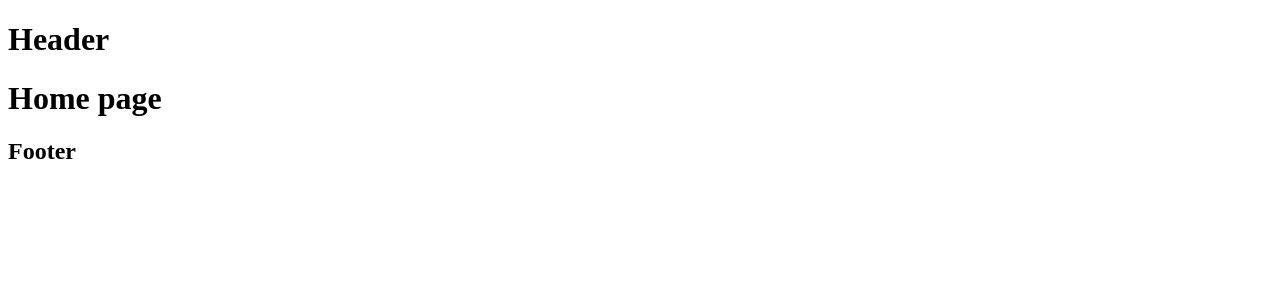
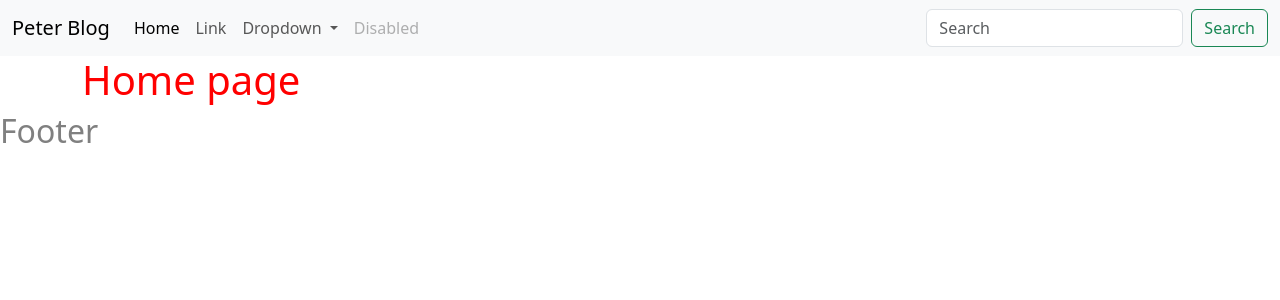
Before and after one commit to dmn-05/NodeJS_F8, a Node server app: page / in a window 1280 px wide. Shown: the top 300 px of the page. Run offline with Node 20, Linux system fonts and the light colour scheme; some libraries are stand-ins or nearby versions.

Commit message:
no commit css

```diff
--- a/package.json
+++ b/package.json
@@ -4,6 +4,7 @@
   "main": "src/index.js",
   "scripts": {
     "start": "nodemon --inspect src/index.js",
+    "watch": "sass src/resources/scss:src/public/css --watch",
     "test": "echo \"Error: no test specified\" && exit 1"
   },
   "repository": {
@@ -26,7 +27,8 @@
   "description": "",
   "dependencies": {
     "express": "^5.1.0",
-    "express-handlebars": "^8.0.3"
+    "express-handlebars": "^8.0.3",
+    "sass": "^1.89.2"
   },
   "devDependencies": {
     "morgan": "^1.10.0",
--- a/src/index.js
+++ b/src/index.js
@@ -4,6 +4,9 @@ const app = express();
 const morgan = require('morgan');
 const { engine } = require('express-handlebars');
 const port = 3000;
+
+app.use(express.static(path.join(__dirname, 'public/css')));
+app.use(express.static(path.join(__dirname, 'public')));
 
 //HTTP logger
 app.use(morgan('combined'));
--- /dev/null
+++ b/src/resources/scss/_variables.scss
@@ -0,0 +1 @@
+$red-color: red;
--- /dev/null
+++ b/src/resources/scss/app.scss
@@ -0,0 +1,12 @@
+@import 'variables';
+*{
+    margin: 0;
+    padding: 0;
+    box-sizing: border-box;
+}
+h1{
+    color: $red-color;
+}
+h2{
+    color: gray;
+}
--- a/src/resources/views/layouts/main.hbs
+++ b/src/resources/views/layouts/main.hbs
@@ -4,6 +4,8 @@
     <meta charset="UTF-8">
     <meta name="viewport" content="width=device-width, initial-scale=1.0">
     <title>Document</title>
+    <link href="https://cdn.jsdelivr.net/npm/bootstrap@5.3.6/dist/css/bootstrap.min.css" rel="stylesheet" integrity="sha384-4Q6Gf2aSP4eDXB8Miphtr37CMZZQ5oXLH2yaXMJ2w8e2ZtHTl7GptT4jmndRuHDT" crossorigin="anonymous">
+    <link style="text/css" rel="stylesheet" href="/app.css">
 </head>
 <body>
     {{> header}}
@@ -11,5 +13,6 @@
         {{{body}}}
     </div>
     {{> footer}}
+    <script src="https://cdn.jsdelivr.net/npm/bootstrap@5.3.6/dist/js/bootstrap.bundle.min.js" integrity="sha384-j1CDi7MgGQ12Z7Qab0qlWQ/Qqz24Gc6BM0thvEMVjHnfYGF0rmFCozFSxQBxwHKO" crossorigin="anonymous"></script>
 </body>
 </html>
--- a/src/resources/views/partials/header.hbs
+++ b/src/resources/views/partials/header.hbs
@@ -1 +1,36 @@
-<h1>Header</h1>
+<nav class="navbar navbar-expand-lg bg-body-tertiary">
+  <div class="container-fluid">
+    <a class="navbar-brand" href="#">Peter Blog</a>
+    <button class="navbar-toggler" type="button" data-bs-toggle="collapse" data-bs-target="#navbarSupportedContent" aria-controls="navbarSupportedContent" aria-expanded="false" aria-label="Toggle navigation">
+      <span class="navbar-toggler-icon"></span>
+    </button>
+    <div class="collapse navbar-collapse" id="navbarSupportedContent">
+      <ul class="navbar-nav me-auto mb-2 mb-lg-0">
+        <li class="nav-item">
+          <a class="nav-link active" aria-current="page" href="#">Home</a>
+        </li>
+        <li class="nav-item">
+          <a class="nav-link" href="#">Link</a>
+        </li>
+        <li class="nav-item dropdown">
+          <a class="nav-link dropdown-toggle" href="#" role="button" data-bs-toggle="dropdown" aria-expanded="false">
+            Dropdown
+          </a>
+          <ul class="dropdown-menu">
+            <li><a class="dropdown-item" href="#">Action</a></li>
+            <li><a class="dropdown-item" href="#">Another action</a></li>
+            <li><hr class="dropdown-divider"></li>
+            <li><a class="dropdown-item" href="#">Something else here</a></li>
+          </ul>
+        </li>
+        <li class="nav-item">
+          <a class="nav-link disabled" aria-disabled="true">Disabled</a>
+        </li>
+      </ul>
+      <form class="d-flex" role="search">
+        <input class="form-control me-2" type="search" placeholder="Search" aria-label="Search"/>
+        <button class="btn btn-outline-success" type="submit">Search</button>
+      </form>
+    </div>
+  </div>
+</nav>
```
Also changed, not shown: src/public/css/app.css (added), src/public/img/ROG-wallpaper-Cyber_Comix-1920x1080.jpg (added), 3 other files.
